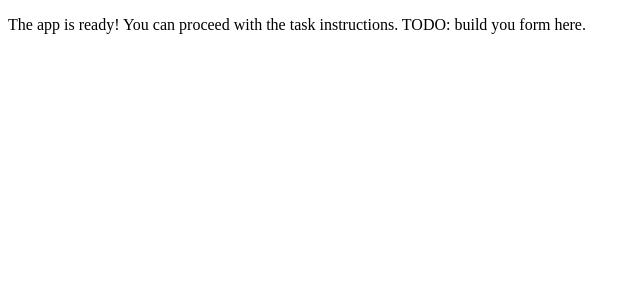
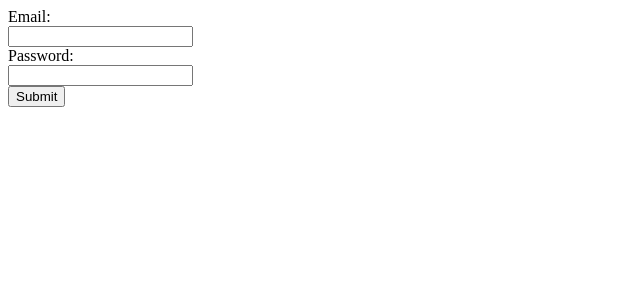
Before and after one commit to aasmah/formikform, a React (Create React App) app: page / in a window 1280 px wide. Shown: the top 300 px of the page, without its empty margins (0-640 px from the left). Built offline with nearby package versions, Linux system fonts and the light colour scheme.

Commit message:
Update App.js

```diff
--- a/src/App.js
+++ b/src/App.js
@@ -18,12 +18,39 @@ const formik = useFormik({
       return errors;
     },
   });
-  return (
+//   app is ready
+   return (
     <div>
-      <p>
-        The app is ready! You can proceed with the task instructions. TODO:
-        build you form here.
-      </p>
+      <form onSubmit={formik.handleSubmit}>
+        <div>Email:</div>
+        <input
+          type="text"
+          name="email"
+          id="emailField"
+          onChange={formik.handleChange}
+          value={formik.values.email}
+        />
+        {formik.errors.email ? (
+          <div id="emailError" style={{ color: 'red' }}>
+            {formik.errors.email}
+          </div>
+        ) : null}
+        <div>Password:</div>
+        <input
+          type="text"
+          name="password"
+          id="pswField"
+          onChange={formik.handleChange}
+          value={formik.values.password}
+        />
+        <br />
+        {formik.errors.password ? (
+          <div id="pswError" style={{ color: 'red' }}>
+            {formik.errors.password}
+          </div>
+        ) : null}
+        <button type="submit">Submit</button>
+      </form>
     </div>
   );
 }
```
